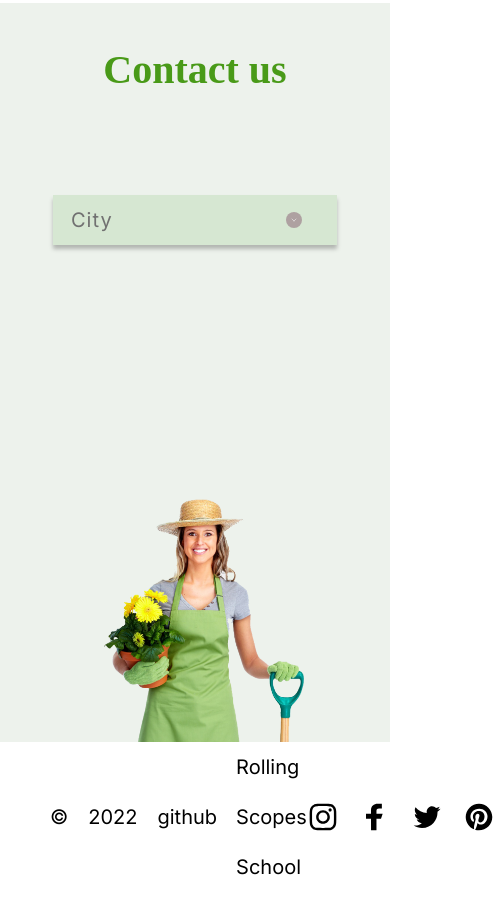
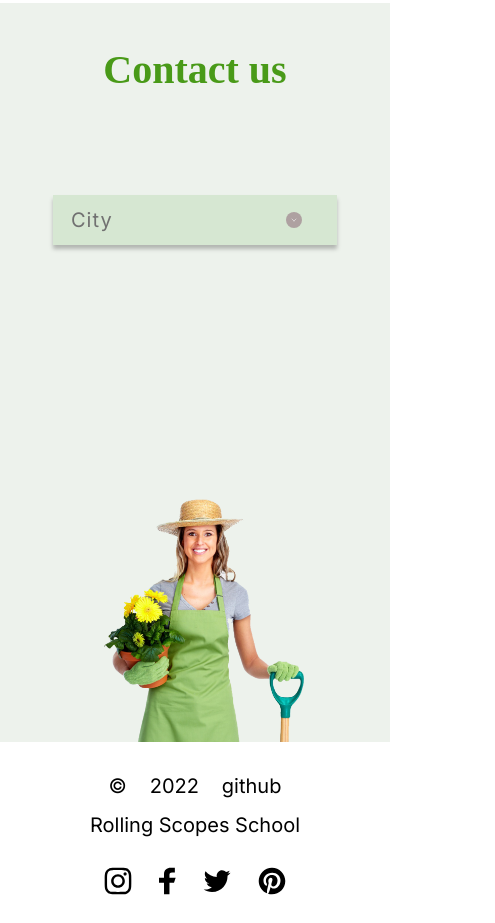
Before and after one commit to Duxcoder/plants, a plain HTML site: page plants/index.html in a window 390 px wide. Shown: the part 4868-5791 px from the top of the page, 495 px wide, since content can reach past the window. Before the commit the page ends 5760 px from the top, so only its background shows below. Drawn offline with Linux system fonts and the light colour scheme; a web font is replaced by a local one.

Commit message:
feat: add adaptive footer

```diff
--- a/plants/style.css
+++ b/plants/style.css
@@ -617,7 +617,8 @@ footer .footer__wrapper {
 
 .footer__wrapper .year {
     display: flex;
-    gap: 20px;
+    gap: 6.7%;
+    flex: 1;
 }
 
 .footer__wrapper a {
@@ -630,14 +631,21 @@ footer .footer__wrapper {
 }
 
 .footer__wrapper .school {
-    padding-left: 19px;
+    display: flex;
+    justify-content: center;
+    flex: 2;
+}
+
+.footer__wrapper .socials {
+    flex: 1;
 }
 
 .footer__wrapper .socials ul {
     display: flex;
     flex-direction: row;
+    justify-content: flex-end;
     margin-top: 20px;
-    gap: 20px;
+    gap: 6.5%;
     padding: 0;
 }
 
@@ -866,6 +874,30 @@ footer .footer__wrapper {
         width: auto;
         height: 250px;
         margin-left: 20px;
+    }
+
+    /* Footer adaptive 768 */
+
+    footer {
+        min-height: 181px;
+        height: 1px;
+    }
+
+    footer .footer__wrapper {
+        flex-direction: column;
+        margin-top: 25px;
+        line-height: 39px;
+    }
+
+    .footer__wrapper .year {
+        justify-content: center;
+        gap: 18%;
+    }
+
+    .footer__wrapper .socials ul {
+        justify-content: center;
+        gap: 21%;
+        padding-bottom: 6px;
     }
 
 }
@@ -1187,4 +1219,23 @@ footer .footer__wrapper {
         margin-right: 4px;
         margin-left: 0;
     }
+
+     /* Footer adaptive 380 */
+
+     footer {
+        min-height: 146px;
+        height: 1px;
+    }
+
+    footer .footer__wrapper {
+        margin-top: 15px;
+    }
+
+    .footer__wrapper .school {
+        flex: 1;
+    }
+    .footer__wrapper .socials ul {
+        margin: 0 0 15px 0;
+        padding: 0;
+    }
 }
```
